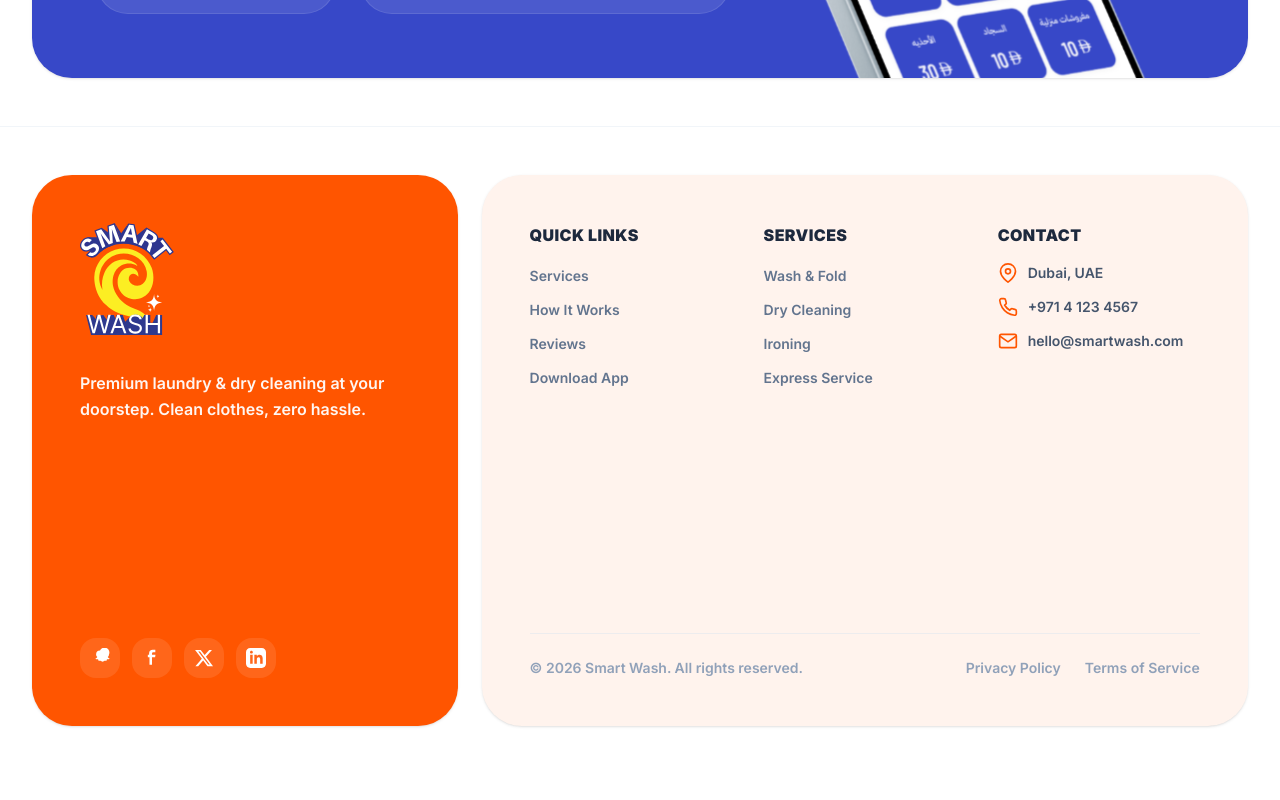
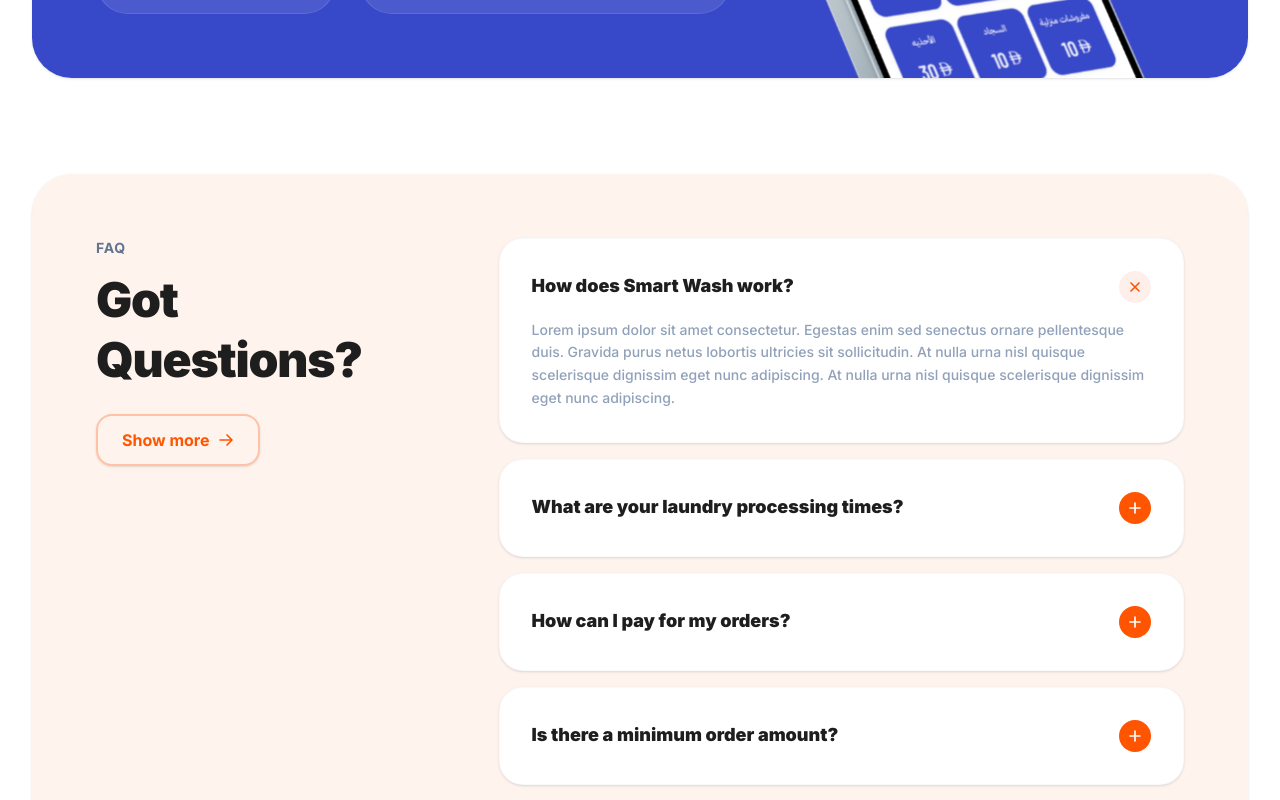
Before and after one commit to eslamahmedabozeid/smartwash, a Next.js app: page /en/about in a window 1280 px wide. Shown: the part 7440-8240 px from the top of the page. Before the commit the page ends 8214 px from the top, so only its background shows below. Built offline with nearby package versions, Linux system fonts and the light colour scheme.

Commit message:
how it work about

```diff
--- a/src/components/about/AboutView.tsx
+++ b/src/components/about/AboutView.tsx
@@ -11,6 +11,7 @@
 import AboutPromoSection from "@/components/about/AboutPromoSection";
 import HowItWorksSection from "@/components/home/HowItWorksSection";
 import ServicesSection from "@/components/home/ServicesSection";
+import FaqSection from "@/components/shared/FaqSection";
 
 interface AboutViewProps {
   lang: string;
@@ -114,6 +115,10 @@
       {/* Mobile App Section */}
       <MobileAppSection lang={lang} dict={dict} />
 
+
+      {/* FAQ Section */}
+      <FaqSection lang={lang} dict={dict} />
+
       {/* Footer Section */}
       <Footer lang={lang} dict={dict} />
     </div>
```
